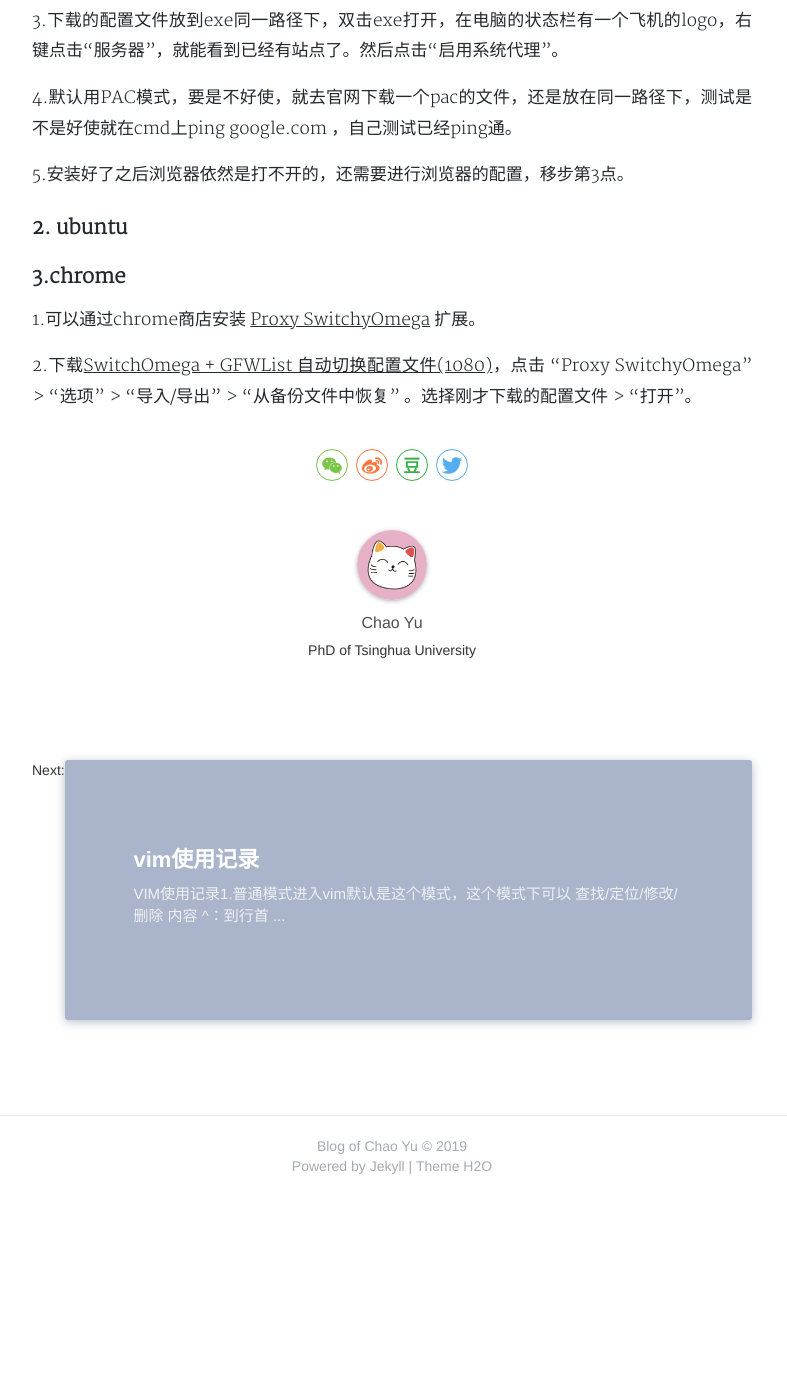
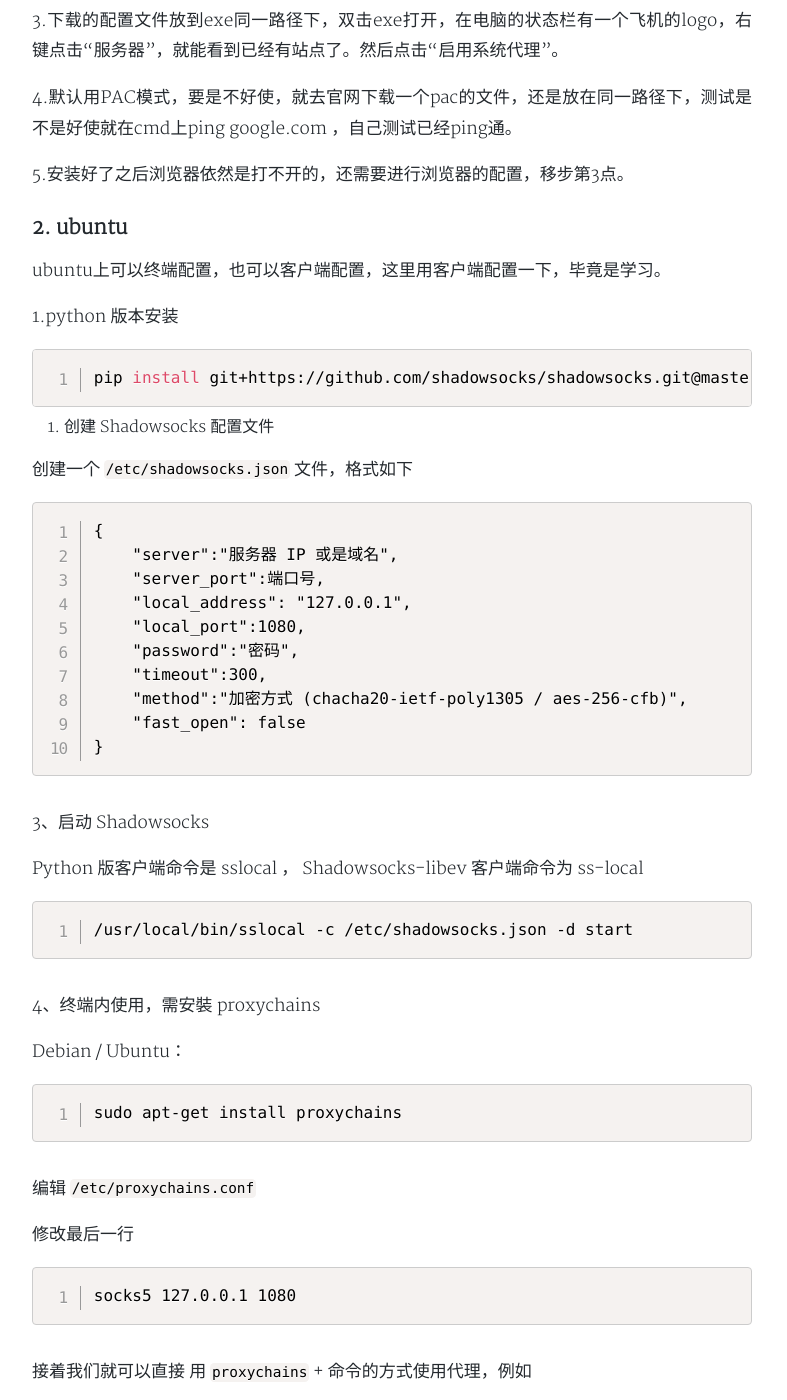
Before and after one commit to zoeyuchao/zoeyuchao.github.io, a Jekyll site: the page built from _posts/2019-04-12-VPN使用记录.md, in a window 1280 px wide and 1400 px high, scrolled down 908 px. Shown: the whole window, without its empty margins (248-1035 px from the left). Built offline with Jekyll 4.4.1, drawn with Linux system fonts in a browser that asks for light colours; nearby versions of some CDN libraries; comment, search, counter and statistics services are not loaded; a style sheet for code colours, icons or effects is not loaded; before the commit the page ends 2104 px from its top, so only the background shows below that; some of the changed text lies outside the part shown.

Commit message:
vpn ubuntu

````diff
--- a/_posts/2019-04-12-VPN使用记录.md
+++ b/_posts/2019-04-12-VPN使用记录.md
@@ -26,6 +26,81 @@
 
 ### 2. ubuntu
 
+ubuntu上可以终端配置，也可以客户端配置，这里用客户端配置一下，毕竟是学习。
+
+1.python 版本安装
+
+```Shell
+pip install git+https://github.com/shadowsocks/shadowsocks.git@master
+```
+
+2. 创建 Shadowsocks 配置文件
+
+创建一个 `/etc/shadowsocks.json` 文件，格式如下
+
+```
+{
+    "server":"服务器 IP 或是域名",
+    "server_port":端口号,
+    "local_address": "127.0.0.1",
+    "local_port":1080,
+    "password":"密码",
+    "timeout":300,
+    "method":"加密方式 (chacha20-ietf-poly1305 / aes-256-cfb)",
+    "fast_open": false
+}
+```
+
+3、启动 Shadowsocks
+
+Python 版客户端命令是 sslocal ， Shadowsocks-libev 客户端命令为 ss-local
+
+```
+/usr/local/bin/sslocal -c /etc/shadowsocks.json -d start
+```
+
+4、终端内使用，需安裝 proxychains
+
+Debian / Ubuntu：
+
+```
+sudo apt-get install proxychains
+```
+
+编辑 `/etc/proxychains.conf`
+
+修改最后一行
+
+```
+socks5 127.0.0.1 1080
+```
+
+接着我们就可以直接 用 `proxychains` + 命令的方式使用代理，例如
+
+```
+proxychains curl xxxx
+proxychains wget xxxx
+
+sudo proxychains apt-get xxxx
+```
+
+5、其他程序使用
+
+需要在程序内设置一个协议为 socks v5 的代理
+
+服务器：127.0.0.1
+
+端口：1080 #应与Shadowsocks客户端的本地端口对应，默认为1080
+
+6、 关闭 Shadowsocks
+
+在终端内输入
+
+```
+/usr/local/bin/sslocal -c /etc/shadowsocks.json -d stop
+```
+7.如果需要在浏览器中实用，则需要进行下面的步骤，其实没有太大差别。
+
 ### 3.chrome
 
 1.可以通过chrome商店安装 [Proxy SwitchyOmega](https://chrome.google.com/webstore/detail/padekgcemlokbadohgkifijomclgjgif) 扩展。
````
